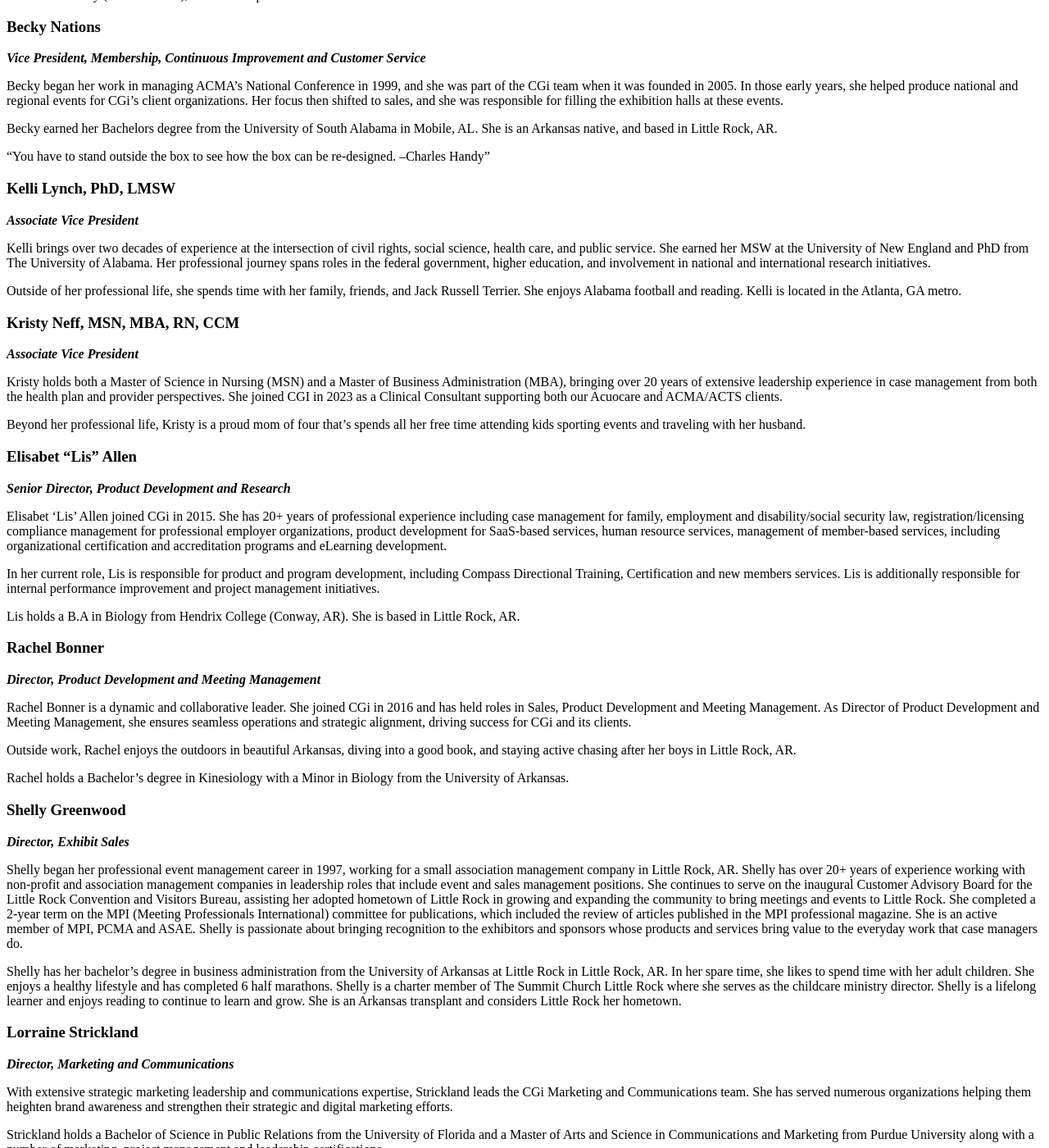
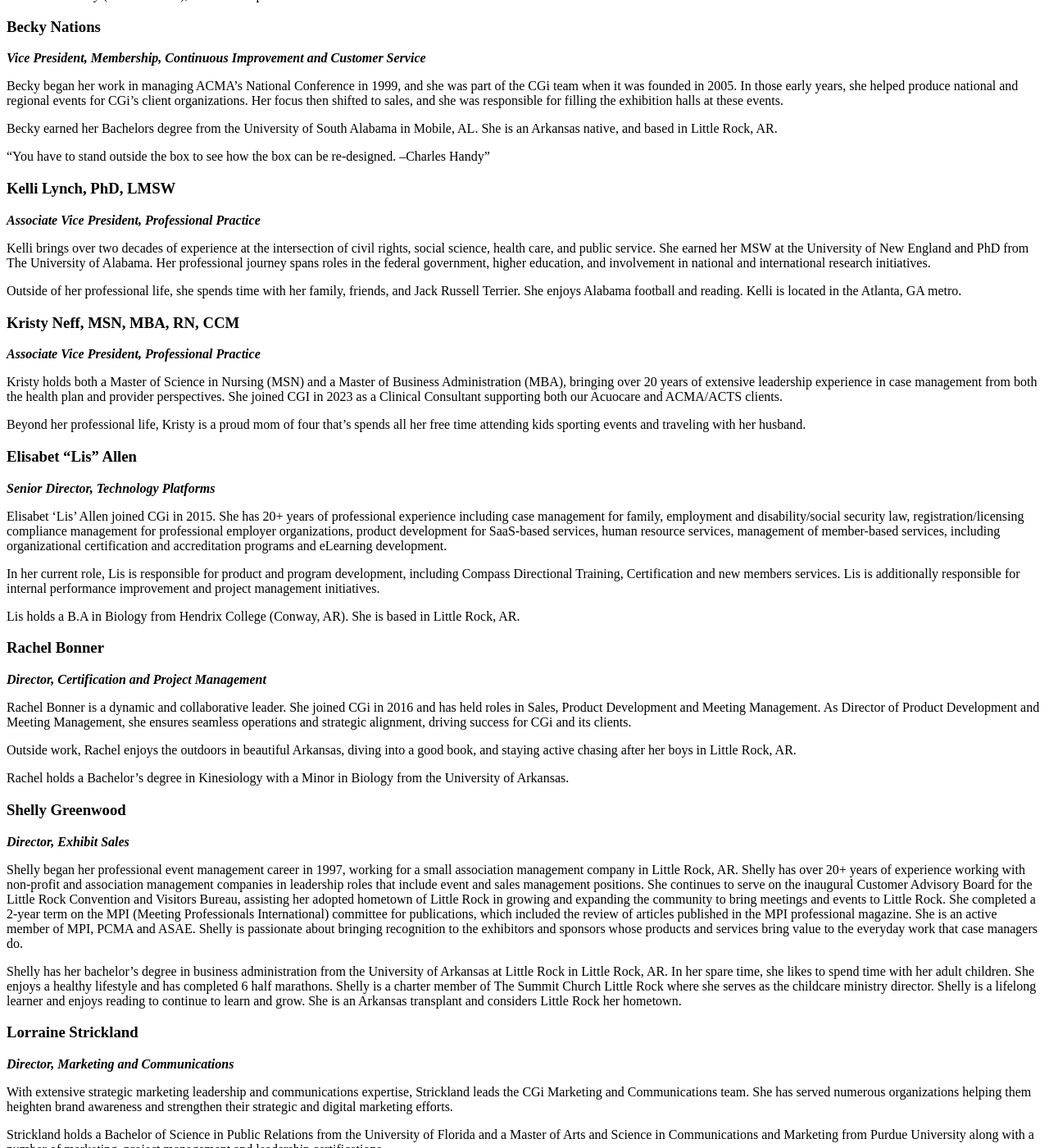
Before and after one commit to cgiresults/cgi-results-website, a Jekyll site: the page built from about.md, in a window 1280 px wide and 1400 px high, scrolled down 1885 px. Shown: the whole window at 82% size. Built offline with Jekyll 4.4.1, drawn with Linux system fonts in a browser that asks for light colours; nearby versions of some CDN libraries; some of the changed text lies outside the part shown.

Commit message:
Updated About

```diff
--- a/about.md
+++ b/about.md
@@ -90,14 +90,14 @@ Becky earned her Bachelors degree from the University of South Alabama in Mobile
  “You have to stand outside the box to see how the box can be re-designed. --Charles Handy”
 
 ### Kelli Lynch, PhD, LMSW
-***Associate Vice President***
+***Associate Vice President, Professional Practice***
 
 Kelli brings over two decades of experience at the intersection of civil rights, social science, health care, and public service. She earned her MSW at the University of New England and PhD from The University of Alabama. Her professional journey spans roles in the federal government, higher education, and involvement in national and international research initiatives.
 
 Outside of her professional life, she spends time with her family, friends, and Jack Russell Terrier. She enjoys Alabama football and reading. Kelli is located in the Atlanta, GA metro.
 
 ### Kristy Neff, MSN, MBA, RN, CCM
-***Associate Vice President***
+***Associate Vice President, Professional Practice***
 
 Kristy holds both a Master of Science in Nursing (MSN) and a Master of Business Administration (MBA), bringing over 20 years of extensive leadership experience in case management from both the health plan and provider perspectives.  She joined CGI in 2023 as a Clinical Consultant supporting both our Acuocare and ACMA/ACTS clients.
 
@@ -105,7 +105,7 @@ Beyond her professional life, Kristy is a proud mom of four that’s spends all
 
 
 ### Elisabet "Lis" Allen
-***Senior Director, Product Development and Research***
+***Senior Director, Technology Platforms***
 
 Elisabet ‘Lis’ Allen joined CGi in 2015. She has 20+ years of professional experience including case management for family, employment and disability/social security law, registration/licensing compliance management for professional employer organizations, product development for SaaS-based services, human resource services, management of member-based services, including organizational certification and accreditation programs and eLearning development.
 
@@ -114,7 +114,7 @@ In her current role, Lis is responsible for product and program development, inc
 Lis holds a B.A in Biology from Hendrix College (Conway, AR). She is based in Little Rock, AR.
 
 ### Rachel Bonner
-***Director, Product Development and Meeting Management***
+***Director, Certification and Project Management***
 
 Rachel Bonner is a dynamic and collaborative leader. She joined CGi in 2016 and has held roles in Sales, Product Development and Meeting Management. As Director of Product Development and Meeting Management, she ensures seamless operations and strategic alignment, driving success for CGi and its clients.
 
@@ -140,7 +140,7 @@ Strickland holds a Bachelor of Science in Public Relations from the University o
 She and her husband, Wes, reside in Gainesville, Florida, and have two daughters who are also marketing and communications professionals. In her spare time, Strickland loves attending Gator football games, Tampa Bay Lightning Hockey games, and taking hikes with her dog, Archie.
 
 ### Michelle Murphey Porter, CAE
-***Director, Association and Client Services***
+***Executive Director, Client Services***
 
 Michelle earned a B.A. in English with a minor in psychology from the University of Montevallo in Montevallo, AL. She joined CGi in November 2019 as the Director of Certification.
 
```
